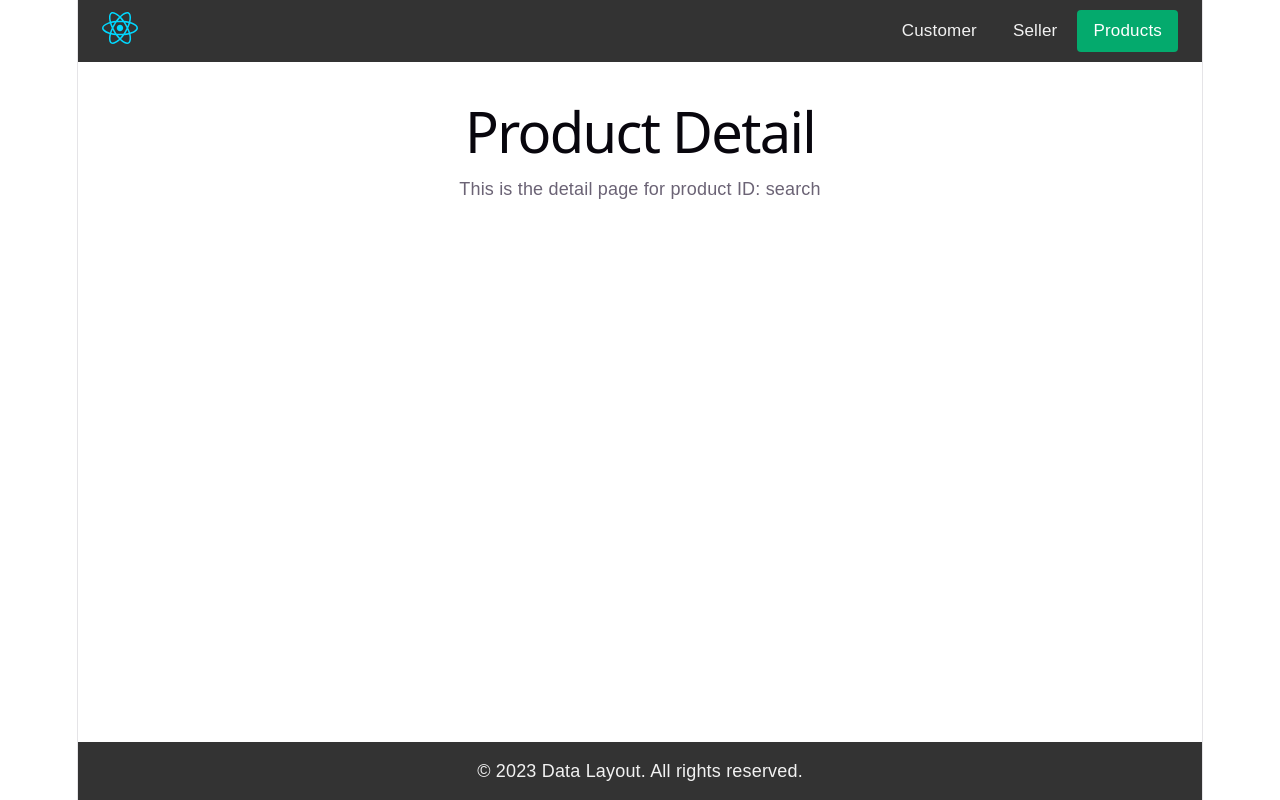
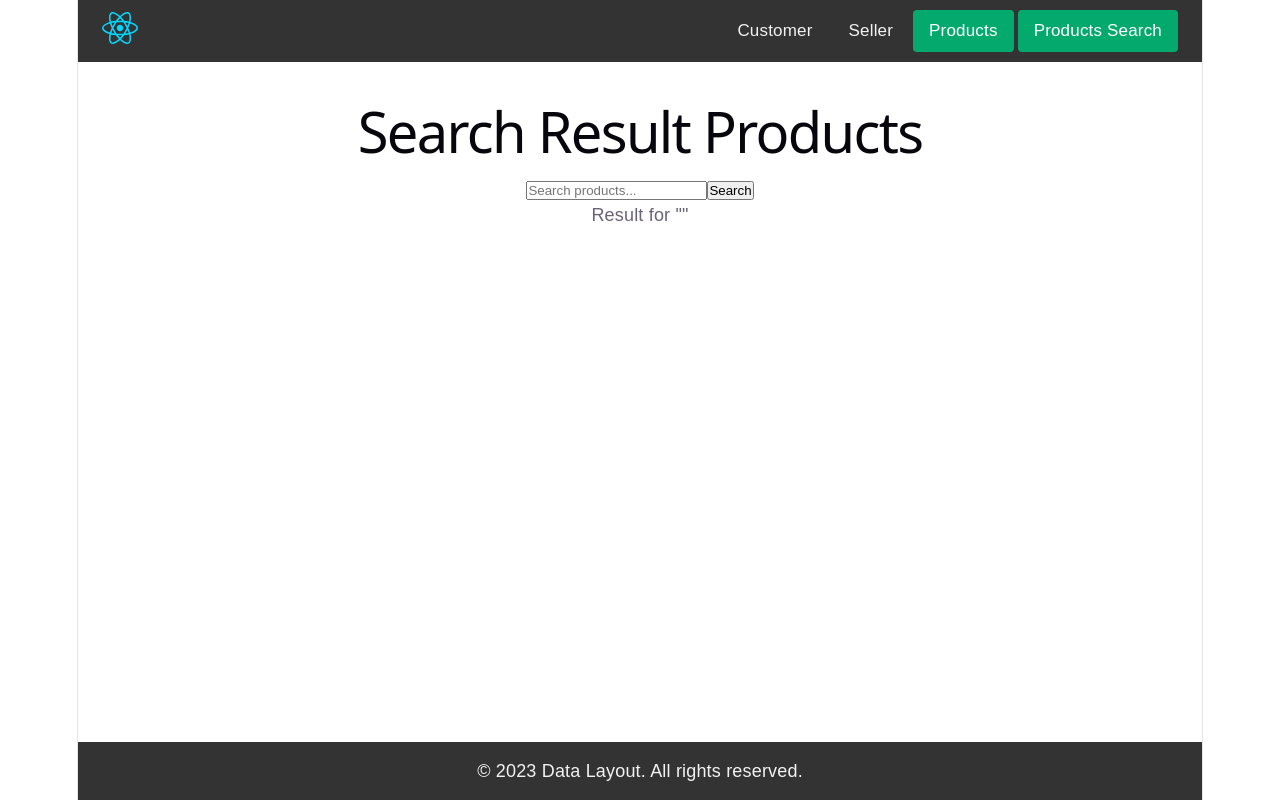
Before and after one commit to xoghub/react-pnz-app, a React (Vite) app: page /data/products/search in a window 1280 px wide. Built offline with nearby package versions, Linux system fonts and the light colour scheme.

Commit message:
feat: useSearchParams

```diff
--- a/src/data/DataLayout.tsx
+++ b/src/data/DataLayout.tsx
@@ -20,10 +20,15 @@ export default function DataLayout() {
               </li>
               <li>
                 <NavLink to={{
-                  pathname: '/data/products',
+                  pathname: '/data/products'
+                }}>Products</NavLink>
+              </li>
+              <li>
+                <NavLink to={{
+                  pathname: '/data/products/search',
                   search: '?category=electronics&sort=price',
                   hash: '#top'
-                }}>Products</NavLink>
+                }}>Products Search</NavLink>
               </li>
             </ul>
           </nav>
--- /dev/null
+++ b/src/data/ProductSearch.tsx
@@ -0,0 +1,33 @@
+import { useState } from "react";
+import { useNavigate, useSearchParams } from "react-router";
+
+
+export default function ProductSearch() {
+    const [searchParams] = useSearchParams();
+    const navigate = useNavigate();
+
+    const [search, setSearch] = useState(searchParams.get("search") || "");
+
+    function handleSearch() {
+        if (search.trim() !== "") {
+            navigate({
+                pathname: "/data/products/search",
+                search: `?search=${search}`,
+            });
+        }
+    }
+
+    return (
+        <div className="search">
+            <h1>Search Result Products</h1>
+            <input
+                type="text"
+                placeholder="Search products..."
+                value={search}
+                onChange={(e) => setSearch(e.target.value)}
+            />
+            <button onClick={handleSearch}>Search</button>
+            <p>Result for "{searchParams.get("search")}"</p>
+        </div>
+    )
+}
--- a/src/main.tsx
+++ b/src/main.tsx
@@ -13,6 +13,7 @@ import DataLayout from './data/DataLayout.tsx'
 import ProductDetail from './data/ProductDetail.tsx'
 import Image from './Image.tsx'
 import NotFound from './NotFound.tsx'
+import ProductSearch from './data/ProductSearch.tsx'
 
 createRoot(document.getElementById("root")!).render(
   <StrictMode>
@@ -26,6 +27,7 @@ createRoot(document.getElementById("root")!).render(
         <Route index element={<Data />}></Route>
         <Route path="customer" element={<Customer />}></Route>
         <Route path="products" element={<Products />}></Route>
+        <Route path="products/search" element={<ProductSearch />}></Route>
         <Route path="products/:id/" element={<ProductDetail />}></Route>
         <Route path="products/:id/address/:addressId" element={<ProductDetail />}></Route>
         <Route path="seller" element={<Seller />}></Route>
```
